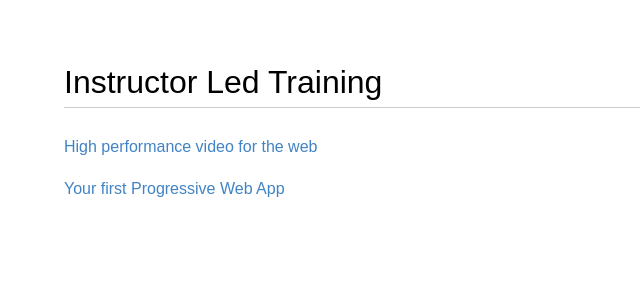
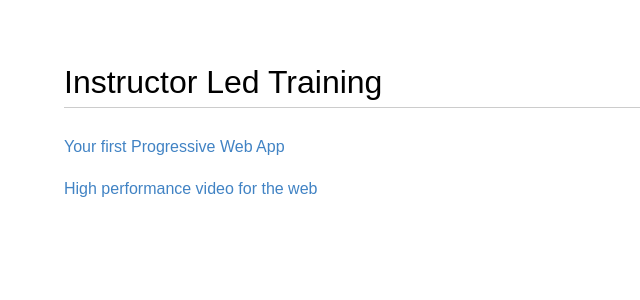
Before and after one commit to samdutton/ilt, a Jekyll site: the page built from index.md, in a window 1280 px wide. Shown: the top 300 px of the page, without its empty margins (0-640 px from the left). Built offline with Jekyll 4.4.1, drawn with Linux system fonts in a browser that asks for light colours.

Commit message:
Updated index.md

```diff
--- a/index.md
+++ b/index.md
@@ -4,18 +4,23 @@ layout: home
 
 # Instructor Led Training
 
+<div class='chapters'>
+{% for p in site.pages %}{% if p.index == 0 %}
+  <p><a href="{{site.baseurl | append:p.url}}" title="Start page for: {{p.chapter}}">{{p.chapter}}</a></p>
+{% endif %}{% endfor %}
+</div>
+
+<!--
 {% assign pages = site.pages | sort:"chapter" %}
 {% assign chapter = pages.first.chapter %}
-
 {% assign current-chapter = "" %}
 
-<div class='chapters'>
 {% for p in pages %}{% if p.title %}
 {% assign chapter = p.chapter %}
 {% if current-chapter != chapter %}
   {% assign current-chapter = chapter %}
   {% assign dir = p.url | split:"/" | pop %}
   <p><a href="{{dir}}" title="Start page for: {{chapter}}">{{chapter}}</a></p>
-  {% endif %}
+{% endif %}
 {% endif %}{% endfor %}
-</div>
+-->
```
